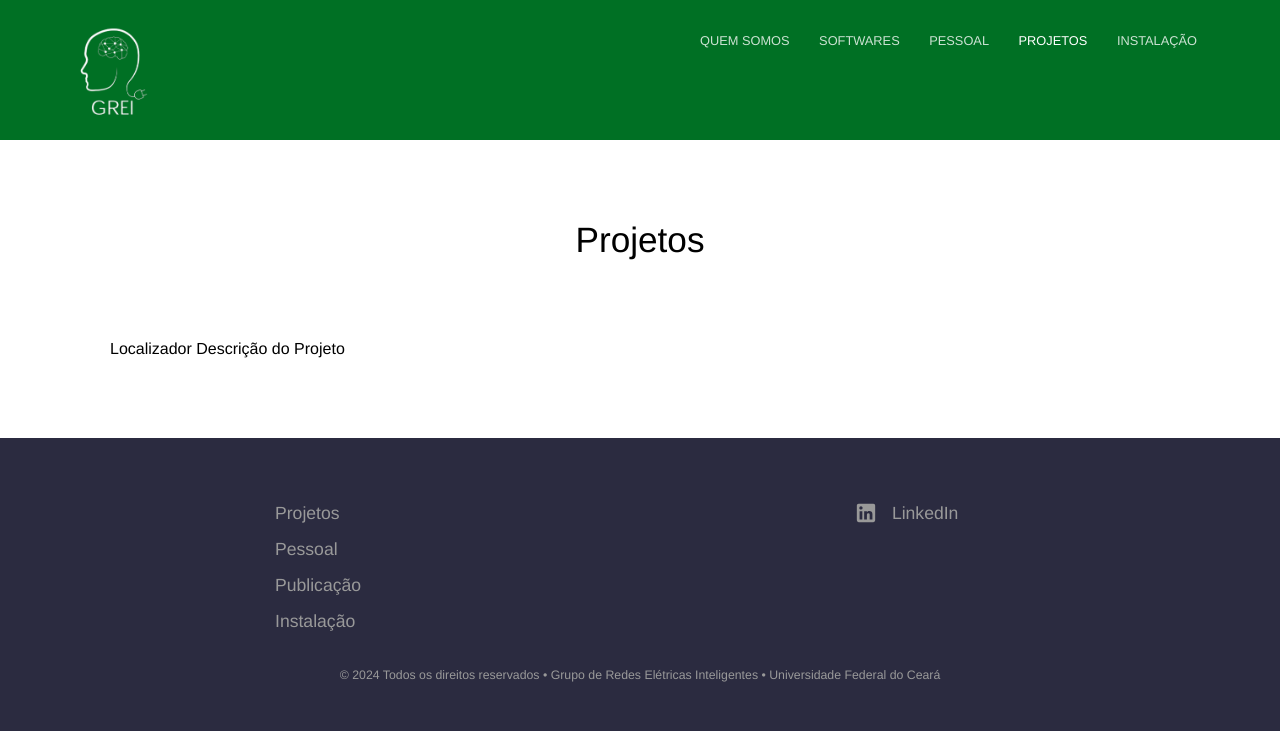
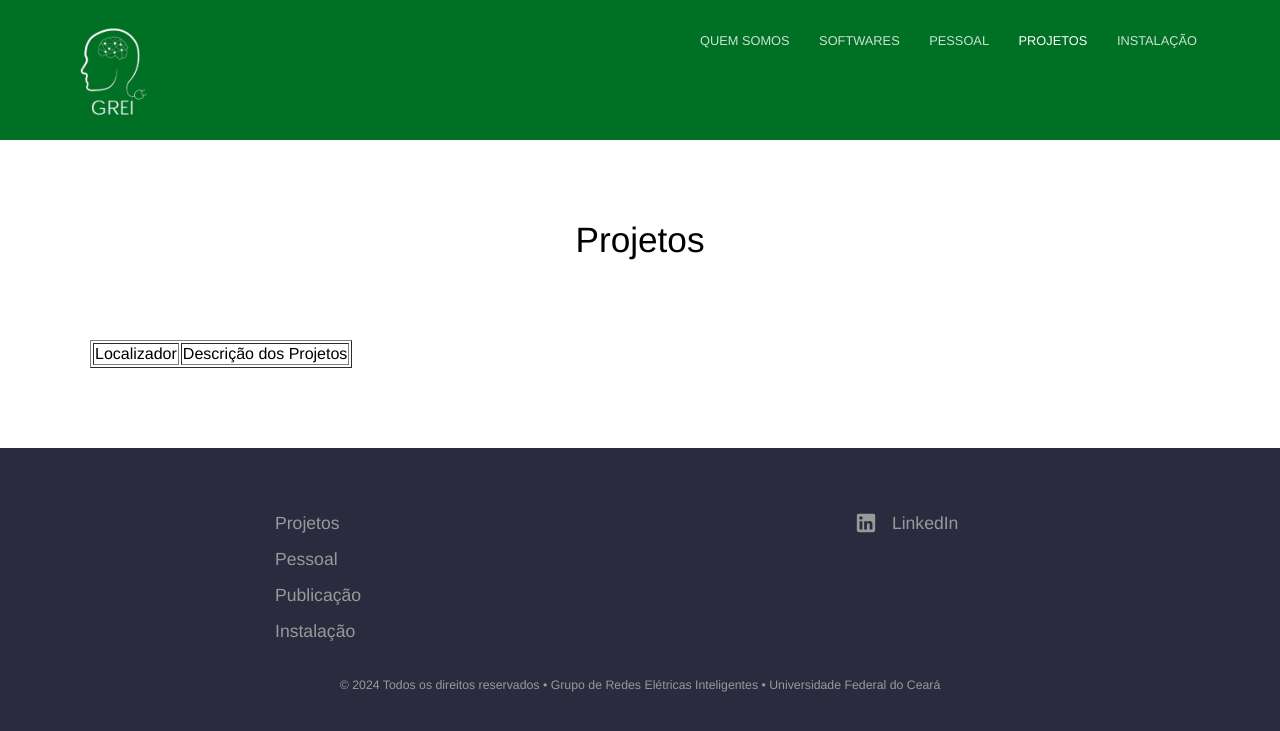
Before and after one commit to Gabriell89222/Gabriell89222.github.io, a Jekyll site: the page built from pricing.html, in a window 1280 px wide. Shown: the top 731 px of the page. Built offline with Jekyll 4.4.1, drawn with Linux system fonts in a browser that asks for light colours.

Commit message:
Ajuste tabela projetos v-1.1

```diff
--- a/pricing.html
+++ b/pricing.html
@@ -5,14 +5,12 @@ description:
 <div class="content">
 	<section>
 		<div class="container flex">
-			<div class="text editable">
-				<tab>
-					<tr>
-						<td>Localizador</td>
-						<td>Descrição do Projeto</td>
-					</tr>
-				</tab>
-			</div>
+			<table border="1">
+				<tr>
+					<td>Localizador</td>
+					<td>Descrição dos Projetos</td>
+				</tr>
+			</table>
 		</div>
 	</section>
 </div>
```
